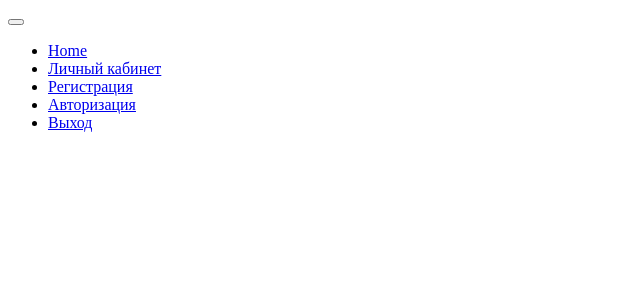
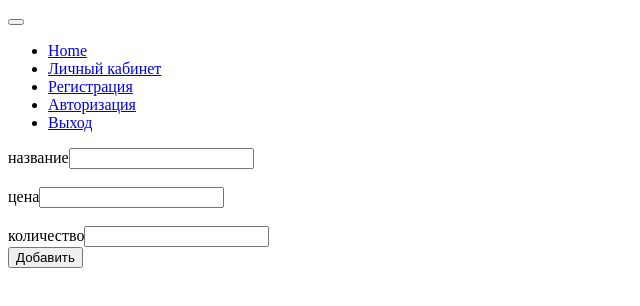
Before and after one commit to Nekoshan/medicine-service, a React app: page /add in a window 1280 px wide. Before the commit this address had no page. Shown: the top 306 px of the page, without its empty margins (0-640 px from the left). Built offline with nearby package versions, Linux system fonts and the light colour scheme; the HTML template or start-up script is replaced by a standard one.

Commit message:
cardmedadd

```diff
--- a/package.json
+++ b/package.json
@@ -21,6 +21,7 @@
     "@babel/preset-env": "^7.23.2",
     "@babel/preset-react": "^7.22.15",
     "babel-loader": "^9.1.3",
+    "css-loader": "^6.8.1",
     "eslint": "^8.52.0",
     "eslint-config-airbnb": "^19.0.4",
     "eslint-config-prettier": "^9.0.0",
@@ -35,6 +36,7 @@
     "webpack-cli": "^5.1.4"
   },
   "dependencies": {
+    "antd": "^5.10.3",
     "axios": "^1.6.0",
     "bcrypt": "^5.1.1",
     "bootstrap": "^5.3.2",
--- a/src/components/App.jsx
+++ b/src/components/App.jsx
@@ -5,19 +5,18 @@ import ProfilePage from './ProfilePage';
 import MainPage from './MainPage';
 import SignIn from './SignIn';
 import SignUp from './SignUp';
-import Reactdatepicker from './Reactdatepicker';
+import CardMed from './CardMed';
 
-
-export default function App({ medicines, user}) {
+export default function App({ medicines, user }) {
   return (
     <div className="container">
       <NavBar />
       <Routes>
-        <Route path="/date" element={<Reactdatepicker />} />
-        <Route path="/" element={<MainPage medicines={medicines}/>} />
-        <Route path="/profile" element={<ProfilePage user={user}/>} />
+        <Route path="/" element={<MainPage medicines={medicines} />} />
+        <Route path="/profile" element={<ProfilePage user={user} />} />
         <Route path="/signup" element={<SignUp />} />
         <Route path="/signin" element={<SignIn />} />
+        <Route path="/add" element={<CardMed />} />
       </Routes>
     </div>
   );
--- /dev/null
+++ b/src/components/CardMed.jsx
@@ -0,0 +1,47 @@
+import React, { useState } from 'react';
+import axios from 'axios';
+import { Form, InputGroup } from 'react-bootstrap';
+
+export default function CardMed() {
+  const [input, setInput] = useState({name:'', price:"", amount:""})
+
+
+
+  const addHandler = async (e) => {
+    e.preventDefault()
+    const res = await axios.post(`/api/add`, input);
+    setInput({name:'', price:"", amount:""})
+  };
+
+  const changeHandler = async (e)=>{
+    setInput((prev) => ({...prev, [e.target.name]: e.target.value}))
+  }
+
+  return (
+    <Form>
+      <InputGroup size="sm" className="mb-3">
+        <InputGroup.Text id="inputGroup-sizing-sm">название</InputGroup.Text>
+        <Form.Control value={input.name} onChange={changeHandler} name="name" aria-label="Small" aria-describedby="inputGroup-sizing-sm" />
+      </InputGroup>
+      <br />
+      <InputGroup className="mb-3">
+        <InputGroup.Text id="inputGroup-sizing-default">цена</InputGroup.Text>
+        <Form.Control
+        value={input.price}
+        onChange={changeHandler}
+          name="price"
+          aria-label="Default"
+          aria-describedby="inputGroup-sizing-default"
+        />
+      </InputGroup>
+      <br />
+      <InputGroup size="lg">
+        <InputGroup.Text id="inputGroup-sizing-lg">количество</InputGroup.Text>
+        <Form.Control value={input.amount} onChange={changeHandler} name="amount" aria-label="Large" aria-describedby="inputGroup-sizing-sm" />
+      </InputGroup>
+      <button type="submit" onClick={(e) => addHandler(e)}>
+        Добавить
+      </button>
+    </Form>
+  );
+}
--- a/src/components/MainPage.jsx
+++ b/src/components/MainPage.jsx
@@ -1,20 +1,17 @@
 import React, { useState } from 'react';
-import { Row, Col, FormControl, ButtonGroup, Button } from 'react-bootstrap';
+import { Row, Col, ButtonGroup, Button } from 'react-bootstrap';
 import axios from 'axios';
-import Datepicker from 'react-datepicker';
 import MedItem from './UI/MedItem';
-// import 'react-datepicker/dist/react-datepicker.css'
-
 
 
 export default function MainPage({ medicines }) {
   const [input, setInput] = useState('');
   const [meds, setMeds] = useState(medicines);
   const [arrow, setArrow] = useState(false);
+
+
   // const [arrow, setArrow] = useState(false);
   // const [arrow, setArrow] = useState(false);
-  const [startDate, setStartDate] = useState(new Date());
-
 
 
   const clickHandler = () => {
@@ -37,21 +34,15 @@ export default function MainPage({ medicines }) {
   return (
     <main role="main">
       <Row>
-      <Datepicker
-      selected={startDate}
-      onChange={(date) => setStartDate(date)}
-      inline
-    />
-    </Row>
-
-      <Row>
         <Col xs={4} className="rounded-pill border border-secondary-subtle mt-3">
           <input
             type="text"
             className="form-control"
             placeholder="Поиск"
             value={input}
-            onChange={(e) => setInput(e.target.value)}
+            onChange={(e) => {
+              console.log(e)
+              setInput(e.target.value)}}
             onKeyUp={(e) => e.key === 'Enter' && searchData(input)}
           />
         </Col>
@@ -65,8 +56,8 @@ export default function MainPage({ medicines }) {
       </Row>
       <Row>
         {meds?.map((med) => (
-          <Col xs={12} sm={6} md={4} lg={3}>
-            <MedItem key={med.id} med={med} />
+          <Col key={med.id} xs={12} sm={6} md={4} lg={3}>
+            <MedItem med={med}/>
           </Col>
         ))}
       </Row>
--- a/src/components/ProfilePage.jsx
+++ b/src/components/ProfilePage.jsx
@@ -11,9 +11,7 @@ export default function ProfilePage({ user }) {
 
   const submitHandler = async (e) => {
     e.preventDefault();
-    const response = await axios.put(
-      `/api/profile/${user.id}`,
-      Object.fromEntries(new FormData(e.target)),
+    const response = await axios.put(`/api/profile/${user.id}`,Object.fromEntries(new FormData(e.target)),
     );
     console.log(response);
     setNewUser(response.data);
--- a/src/components/Reactdatepicker.jsx
+++ b/src/components/Reactdatepicker.jsx
@@ -1,17 +1,14 @@
-// import React, { useState } from 'react';
-// import Datepicker from 'react-datepicker';
-// import 'react-datepicker/dist/react-datepicker.css'
+import React from 'react';
+import { DatePicker, Space } from 'antd';
 
-
-
-// export default function Reactdatepicker() {
-//   const [startDate, setStartDate] = useState(new Date());
-
-//     return (
-//       <Datepicker
-//       selected={startDate}
-//       onChange={(date) => setStartDate(date)}
-//       inline
-//     />
-//     );
-//   };
+const onChange = (date, dateString) => {
+  console.log(date, dateString);
+};
+function Reactdatepicker() {
+  return (
+    <Space direction="vertical">
+      <DatePicker onChange={onChange} open />
+    </Space>
+  );
+}
+export default Reactdatepicker;
--- a/src/components/UI/MedItem.jsx
+++ b/src/components/UI/MedItem.jsx
@@ -1,7 +1,8 @@
 import React from 'react';
 import Card from 'react-bootstrap/Card';
 
-export default function MedItem({ med }) {
+export default function MedItem({ med, Handler }) {
+
   return (
     <Card style={{ width: '18rem' }}>
       <Card.Img variant="top" src={med.img} />
@@ -9,6 +10,9 @@ export default function MedItem({ med }) {
         <Card.Title>{med.name}</Card.Title>
         <Card.Text>{med.price}</Card.Text>
         <Card.Text>{med.amount}</Card.Text>
+
+
+
       </Card.Body>
     </Card>
   );
--- a/src/routes/indexRouter.js
+++ b/src/routes/indexRouter.js
@@ -27,4 +27,10 @@ router.get('/signin', checkNotAuth, (req, res) => res.render('Layout'));
 
 router.get('/signup', checkNotAuth, (req, res) => res.render('Layout'));
 
+router.get('/date', (req, res) => res.render('Layout'));
+
+router.get('/add', checkIsAdmin,(req,res)=>{
+  res.render('Layout')
+})
+
 export default router;
--- a/src/server.js
+++ b/src/server.js
@@ -8,7 +8,6 @@ import jsxRender from './utils/jsxRender';
 import indexRouter from './routes/indexRouter';
 import apiRouter from './routes/apiRouter';
 import resLocals from './middlewares/resLocals';
-import api from './routes/api';
 
 require('dotenv').config();
 
@@ -40,6 +39,6 @@ app.use(resLocals);
 
 app.use('/', indexRouter);
 app.use('/api', apiRouter);
-app.use('./edit', api);
+
 
 app.listen(PORT, () => console.log(`App has started on port ${PORT}`));
```
Also changed, not shown: src/components/Test.jsx (added, +27 -0 lines), src/routes/api.js (deleted, +0 -24 lines), src/routes/apiRouter.js (+19 -1 lines), 1 other file (tests, documents, lock files or other folders).
